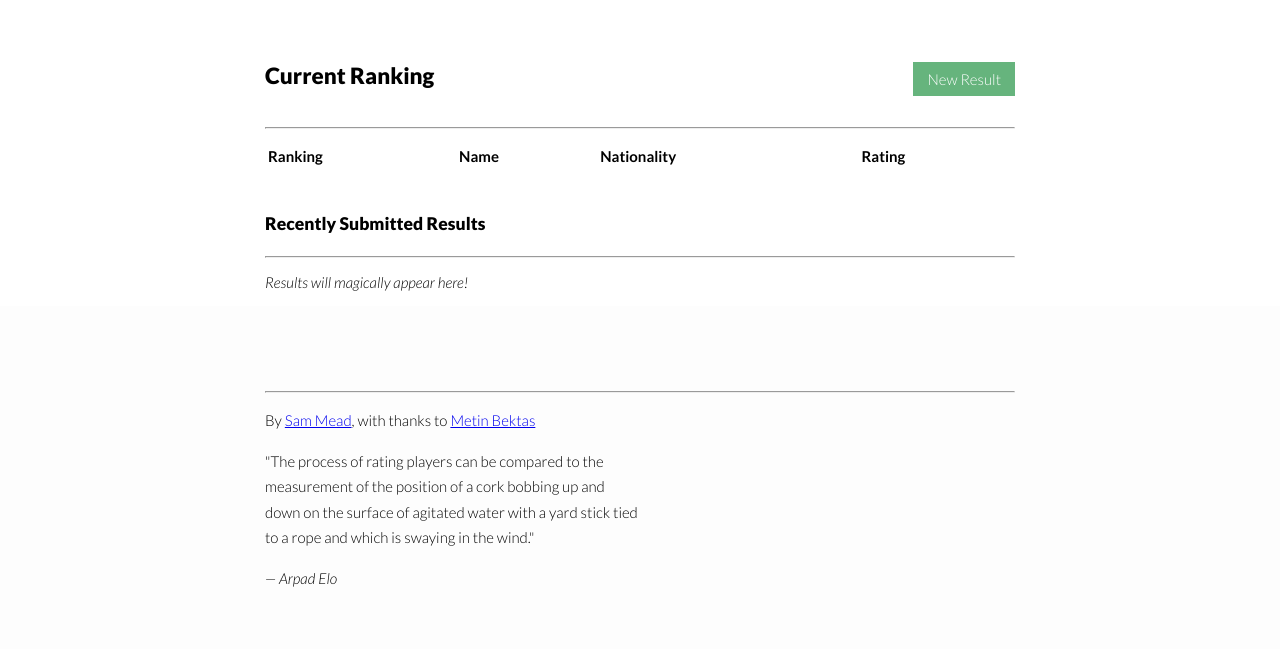
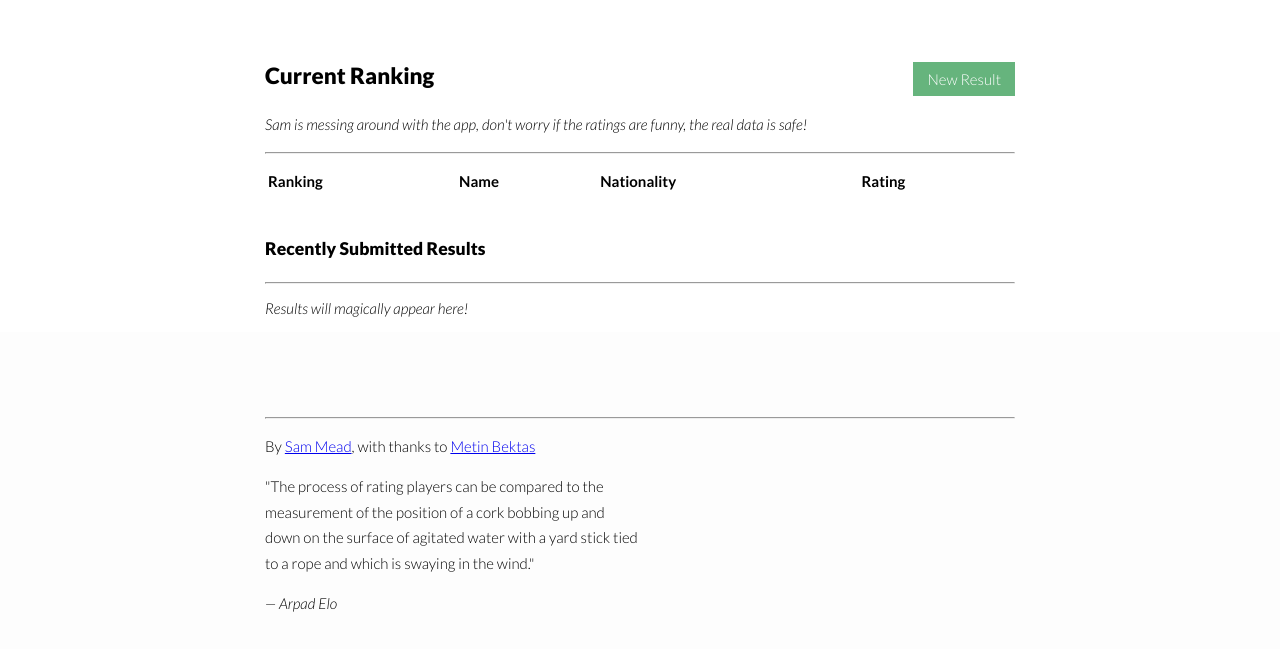
Before and after one commit to samjamead/eloRankingApp, a plain HTML site: page index.html in a window 1280 px wide. Shown: the part 73-722 px from the top of the page. Drawn offline with Linux system fonts and the light colour scheme; no server answers.

Commit message:
Maintenance mode

```diff
--- a/index.html
+++ b/index.html
@@ -29,6 +29,7 @@
             <h2>Current Ranking</h2>
             <a class="btn btn-success" id="newResultButton" href="#newresult">New Result</a>
           </div>
+          <p><em>Sam is messing around with the app, don't worry if the ratings are funny, the real data is safe!</em></p>
           <hr />
           <table>
             <thead>
```
